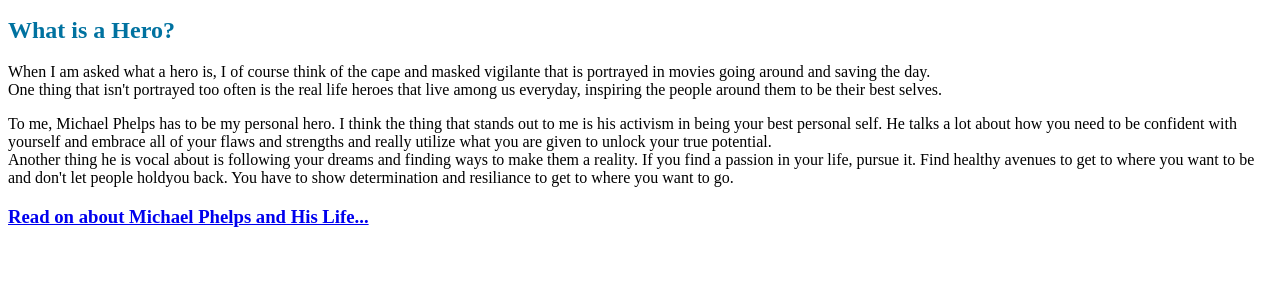
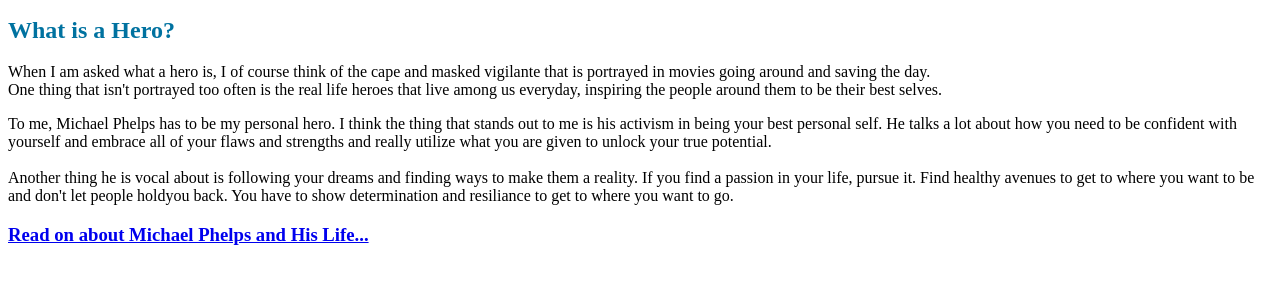
Before and after one commit to JKime17/JKime17.github.io, a plain HTML site: page inspire.html in a window 1280 px wide. Shown: the part 407-690 px from the top of the page. Drawn offline with Linux system fonts and the light colour scheme.

Commit message:
Update inspire.html

```diff
--- a/inspire.html
+++ b/inspire.html
@@ -44,7 +44,7 @@
 <img src="https://www.biography.com/.image/ar_1:1%2Cc_fill%2Ccs_srgb%2Cg_face%2Cq_auto:good%2Cw_300/MTgxMjk0Mzg4NTk1NDAyNjk5/gettyimages-635656974.jpg" alt="Michael Phelps" class="center">
  <h2> What is a Hero?</h2>
           <p>When I am asked what a hero is, I of course think of the cape and masked vigilante that is portrayed in movies going around and saving the day.<br>One thing that isn't portrayed too often is the real life heroes that live among us everyday, inspiring the people around them to be their best selves.</p>
-    <p>  To me, Michael Phelps has to be my personal hero. I think the thing that stands out to me is his activism in being your best personal self. He talks a lot about how you need to be confident with yourself and embrace all of your flaws and strengths and really utilize what you are given to unlock your true potential.<br>Another thing he is vocal about is following your dreams and finding ways to make them a reality. If you find a passion in your life, pursue it. Find healthy avenues to get to where you want to be and don't let people holdyou back. You have to show determination and resiliance to get to where you want to go.</p>
+    <p>  To me, Michael Phelps has to be my personal hero. I think the thing that stands out to me is his activism in being your best personal self. He talks a lot about how you need to be confident with yourself and embrace all of your flaws and strengths and really utilize what you are given to unlock your true potential.<br><br>Another thing he is vocal about is following your dreams and finding ways to make them a reality. If you find a passion in your life, pursue it. Find healthy avenues to get to where you want to be and don't let people holdyou back. You have to show determination and resiliance to get to where you want to go.</p>
     <h3><a href="https://www.biography.com/athlete/michael-phelps">Read on about Michael Phelps and His Life...</a></h3>
 </body>
 
```
